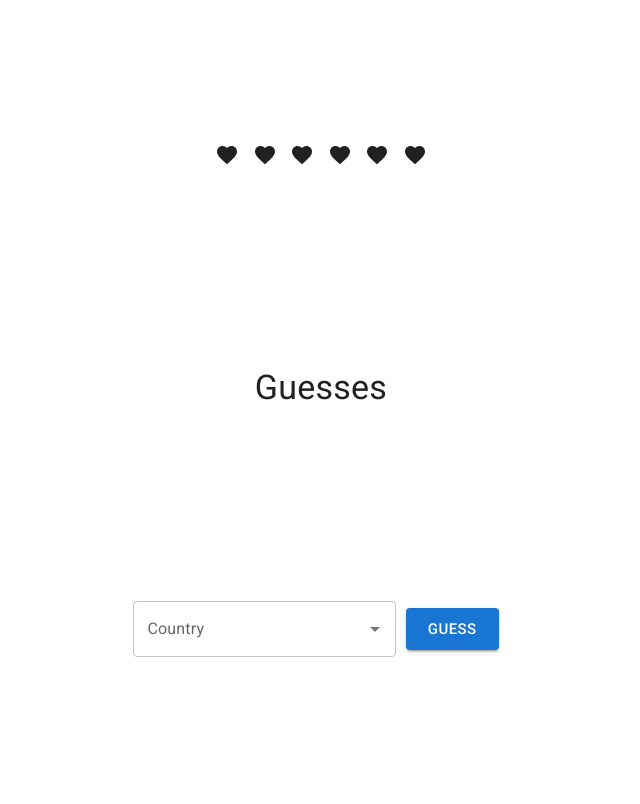
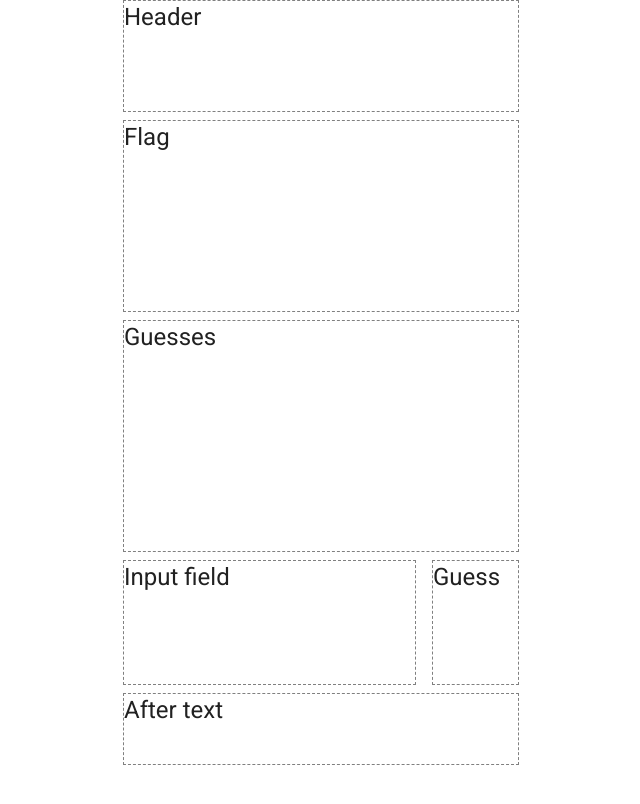
Before and after one commit to motrhelp/geodl3, a React (Create React App) app: page / in a window 1280 px wide. Shown: the top 804 px of the page, without its empty margins (319-959 px from the left). Built offline with nearby package versions, Linux system fonts and the light colour scheme.

Commit message:
Prepare layout grid

```diff
--- /dev/null
+++ b/src/features/Flag.js
@@ -0,0 +1,11 @@
+import { Box, Grid } from "@mui/material";
+import { countryList } from "../data/CountryList";
+
+export default function Flag() {
+    return (
+        <Box
+            component="img"
+            src={"https://flagcdn.com/h240/za.png"}
+        />
+    );
+}
--- /dev/null
+++ b/src/layout/WrapperBox.js
@@ -0,0 +1,12 @@
+import { Box } from "@mui/material";
+
+export default function WrapperBox(props) {
+    return (
+        <Box sx={{
+            height: '100%',
+            border: '1px dashed grey',
+        }}>
+            {props.children}
+        </Box>
+    )
+}
--- /dev/null
+++ b/src/screens/FigureOutTheGrid.js
@@ -0,0 +1,61 @@
+import { Box, Container, Grid, Paper, Stack, Typography } from "@mui/material";
+import WrapperBox from "../layout/WrapperBox";
+
+export default function FigureOutTheGrid() {
+    return (
+        <Container maxWidth="xs">
+            <Grid container spacing={1}
+                direction="column"
+                columns={20}
+                sx={{
+                    height: '100vh',
+                }}
+            >
+                <Grid item xs={3}>
+                    <WrapperBox>
+                        <Typography variant="h5">
+                            Header
+                        </Typography>
+                    </WrapperBox>
+                </Grid>
+                <Grid item xs={5}>
+                    <WrapperBox>
+                        <Typography variant="h5">
+                            Flag
+                        </Typography>
+                    </WrapperBox>
+                </Grid>
+                <Grid item xs={6}>
+                    <WrapperBox>
+                        <Typography variant="h5">
+                            Guesses
+                        </Typography>
+                    </WrapperBox>
+                </Grid>
+                <Grid item container xs={2} spacing={2}>
+                    <Grid item xs={9}>
+                        <WrapperBox>
+                            <Typography variant="h5">
+                                Input field
+                            </Typography>
+                        </WrapperBox>
+                    </Grid>
+                    <Grid item xs={3} >
+                        <WrapperBox>
+                            <Typography variant="h5">
+                                Guess
+                            </Typography>
+                        </WrapperBox>
+                    </Grid>
+                </Grid>
+                <Grid item xs={2}>
+                    <WrapperBox>
+                        <Typography variant="h5">
+                            After text
+                        </Typography>
+                    </WrapperBox>
+                </Grid>
+            </Grid>
+        </Container>
+    )
+}
--- a/src/screens/GameScreen.js
+++ b/src/screens/GameScreen.js
@@ -1,19 +1,9 @@
 import { Box } from "@mui/material";
+import FigureOutTheGrid from "./FigureOutTheGrid";
 import GuessCountryScreen from "./GuessCountryScreen";
 
 export default function GameScreen() {
     return (
-        <Box
-            sx={{
-                position: "absolute",
-                top: "50%",
-                left: "50%",
-                transform: "translate(-50%, -50%)",
-                width: "450px",
-                height: "900px",
-            }}
-        >
-            <GuessCountryScreen />
-        </Box >
+        <FigureOutTheGrid />
     );
 }
--- a/src/screens/GuessCountryScreen.js
+++ b/src/screens/GuessCountryScreen.js
@@ -2,7 +2,7 @@ import React from "react";
 import { Box, Grid, Typography } from "@mui/material";
 import Hearts from "../features/hearts/Hearts";
 import CountryAutocomplete from "../features/countryAutocomplete/CountryAutocomplete";
-import Shape from "../features/Shape";
+import Flag from "../features/Flag";
 
 export default function GuessCountryScreen() {
 
@@ -14,7 +14,7 @@ export default function GuessCountryScreen() {
             }}
         >
             <Grid item xs={12}>
-                <Shape />
+                <Flag />
             </Grid>
             <Grid item xs={12}>
                 <Hearts />
```
